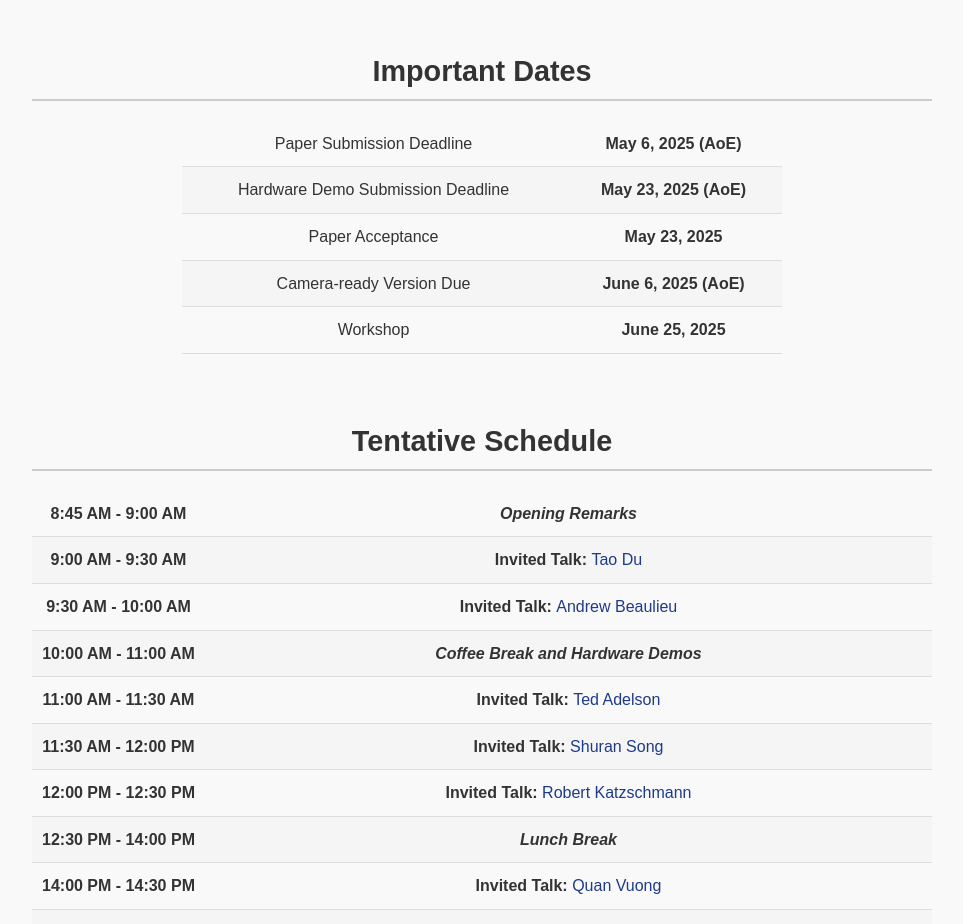
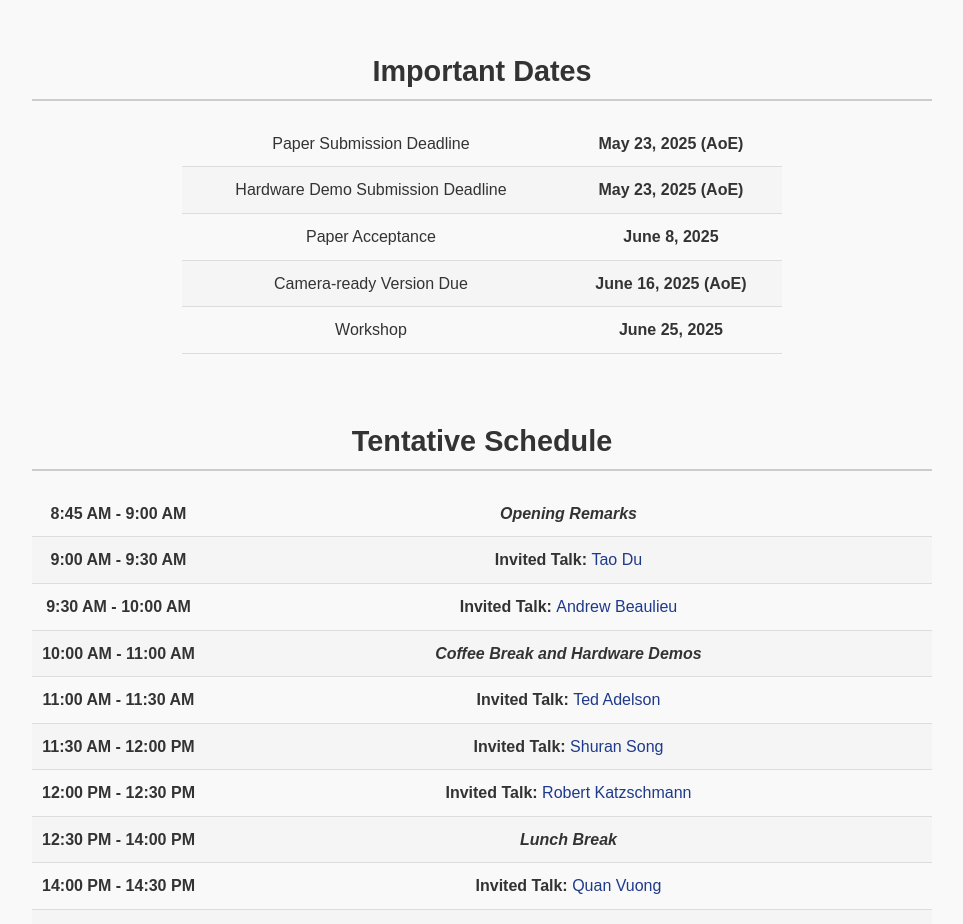
Before and after one commit to rss-hardware-intelligence/rss-hardware-intelligence.github.io, a plain HTML site: page index.html in a window 1280 px wide. Shown: the part 2040-2964 px from the top of the page, without its empty margins (158-1121 px from the left). Drawn offline with Linux system fonts and the light colour scheme.

Commit message:
update dates

```diff
--- a/index.html
+++ b/index.html
@@ -405,7 +405,7 @@
           <tbody>
             <tr>
               <td>Paper Submission Deadline</td>
-              <td><strong>May 6, 2025 (AoE)</strong></td>
+              <td><strong>May 23, 2025 (AoE)</strong></td>
             </tr>
             <tr>
               <td>Hardware Demo Submission Deadline</td>
@@ -413,11 +413,11 @@
             </tr>
             <tr>
               <td>Paper Acceptance</td>
-              <td><strong>May 23, 2025</strong></td>
+              <td><strong>June 8, 2025</strong></td>
             </tr>
             <tr>
               <td>Camera-ready Version Due</td>
-              <td><strong>June 6, 2025 (AoE)</strong></td>
+              <td><strong>June 16, 2025 (AoE)</strong></td>
             </tr>
             <tr>
               <td>Workshop</td>
```
